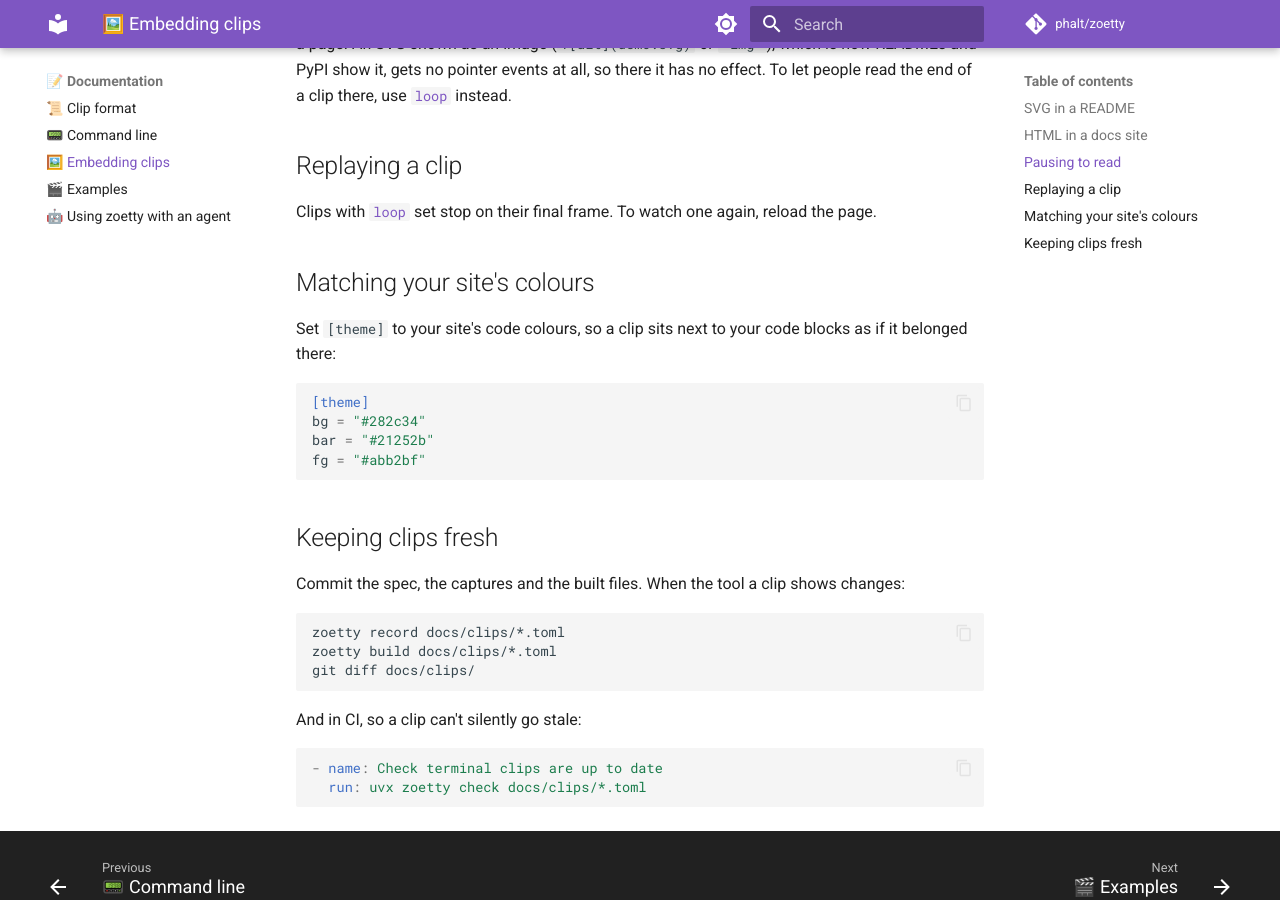
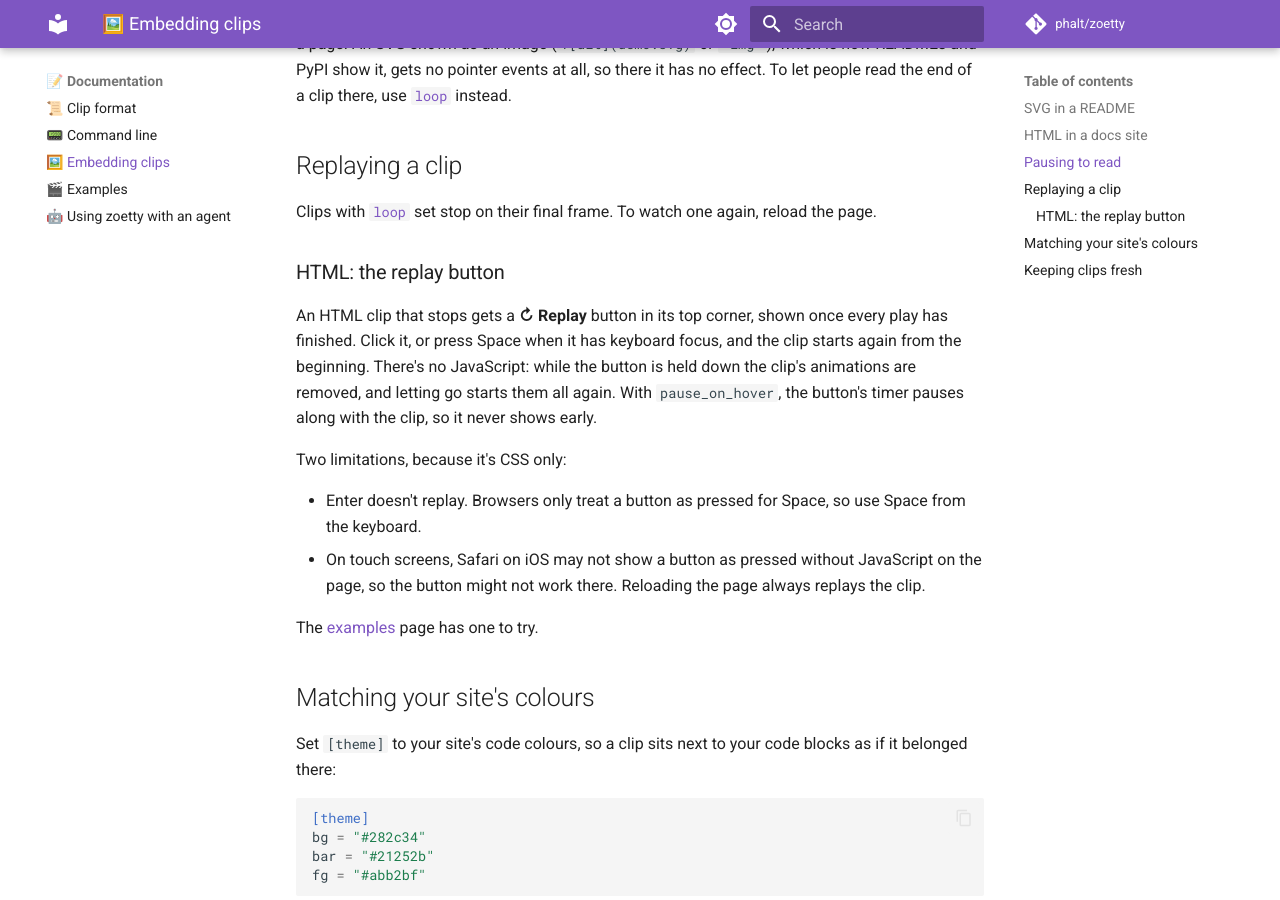
Before and after one commit to phalt/zoetty, an MkDocs documentation site: the page built from docs/embedding.md, in a window 1280 px wide and 900 px high, scrolled down 1843 px. Built offline with MkDocs 1.6.1 and Material for MkDocs 9.7.7, drawn with Linux system fonts in a browser that asks for light colours; comment, search, counter and statistics services are not loaded.

Commit message:
HTML replay button for clips that stop
Clips with loop set get a Replay button, hidden until every play has
finished. Holding it removes every animation and letting go restarts
them, the button's own timer included, so it hides until the next
finish. No JavaScript. Keyboard focus keeps it visible, so Space can
replay without focus dropping to the page. Enter can't replay: browsers
only mark a button :active for Space. The screen carries the image role
so the button isn't hidden inside an image.

Docs: how it works and its limits, and a recorded play-once example.

Co-Authored-By: Claude Opus 5.5 <noreply@anthropic.com>
Claude-Session: https://claude.ai/code/session_01QATENydyVbLMby7AedTfVX

````diff
--- a/docs/clip-format.md
+++ b/docs/clip-format.md
@@ -46,7 +46,7 @@ cmd = "ls my_client"
 lines = ["client.py  schemas.py"]
 ```
 
-`loop = 3` plays three times and then stops. Either way, the last play doesn't fade: the clip stays on its final frame with the caret blinking.
+`loop = 3` plays three times and then stops. Either way, the last play doesn't fade: the clip stays on its final frame with the caret blinking. HTML clips that stop show a [replay button](embedding.md#html-the-replay-button) when they finish.
 
 An animation in an image starts when the page loads, not when it's scrolled into view, so a clip far down a long page may have finished before anyone sees it. [Embedding](embedding.md#replaying-a-clip) has ways to replay it.
 
--- a/docs/embedding.md
+++ b/docs/embedding.md
@@ -67,6 +67,17 @@ This needs the clip to get pointer events. HTML fragments do, and so do SVGs pas
 
 Clips with [`loop`](clip-format.md#play-once) set stop on their final frame. To watch one again, reload the page.
 
+### HTML: the replay button
+
+An HTML clip that stops gets a **↻ Replay** button in its top corner, shown once every play has finished. Click it, or press Space when it has keyboard focus, and the clip starts again from the beginning. There's no JavaScript: while the button is held down the clip's animations are removed, and letting go starts them all again. With `pause_on_hover`, the button's timer pauses along with the clip, so it never shows early.
+
+Two limitations, because it's CSS only:
+
+- Enter doesn't replay. Browsers only treat a button as pressed for Space, so use Space from the keyboard.
+- On touch screens, Safari on iOS may not show a button as pressed without JavaScript on the page, so the button might not work there. Reloading the page always replays the clip.
+
+The [examples](examples.md#play-once-pause-and-replay) page has one to try.
+
 ## Matching your site's colours
 
 Set `[theme]` to your site's code colours, so a clip sits next to your code blocks as if it belonged there:
--- a/docs/examples.md
+++ b/docs/examples.md
@@ -48,6 +48,16 @@ zoetty recording itself. Each run has an `output` file, so `zoetty record` runs
 
 --8<-- "clips/zen.html"
 
+## Play once, pause and replay
+
+`loop = false` plays the clip once and leaves the result on screen to read. As an HTML fragment it then shows a replay button. `pause_on_hover` stops it on any frame while your pointer is over it.
+
+```toml
+--8<-- "clips/once.toml"
+```
+
+--8<-- "clips/once.html"
+
 ## Hand-timed steps
 
 For clips that aren't a series of commands, `[[step]]` entries say exactly when each line appears and `[type ...]` types text out. This one re-enacts a [paulrun](https://github.com/phalt/paulrun) session and is the clip on paulrun's README.
````
Also changed, not shown: CHANGELOG.md (+1 -0 lines), docs/CHANGELOG.md (+1 -0 lines), docs/clips/once.html (added, +35 -0 lines), docs/clips/once.toml (added, +14 -0 lines), 3 other files.
